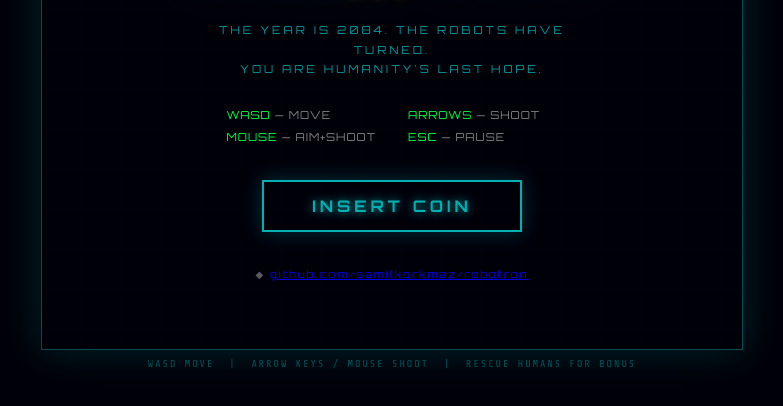
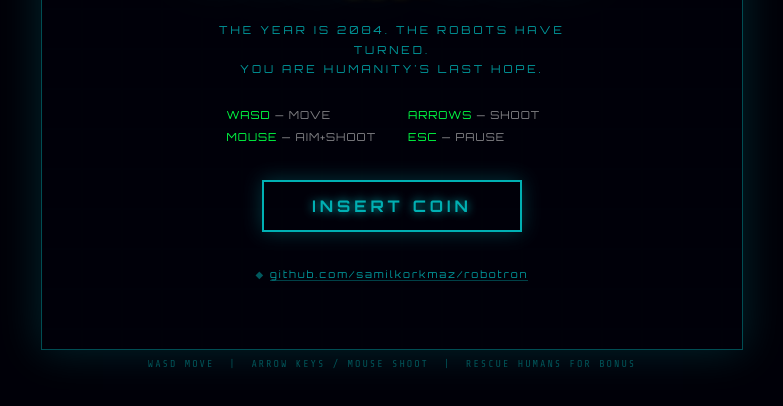
Before and after one commit to samilkorkmaz/robotron, a plain HTML site: page index.html in a window 1280 px wide. Shown: the part 314-720 px from the top of the page, without its empty margins (248-1031 px from the left). Drawn offline with nearby package versions, Linux system fonts and the light colour scheme.

Commit message:
Change repo link color to cyan

```diff
--- a/index.html
+++ b/index.html
@@ -144,7 +144,14 @@
     margin-top: 20px;
     font-size: 10px;
     letter-spacing: 2px;
-    color: rgba(255,255,255,0.35);
+    color: rgba(0,255,255,0.35);
+  }
+
+  #repo-link a {
+    color: rgba(0,255,255,0.6);
+    text-decoration: none;
+    border-bottom: 1px solid rgba(0,255,255,0.25);
+    transition: color 0.2s, border-color 0.2s;
   }
 
   #wave-announce {
```
